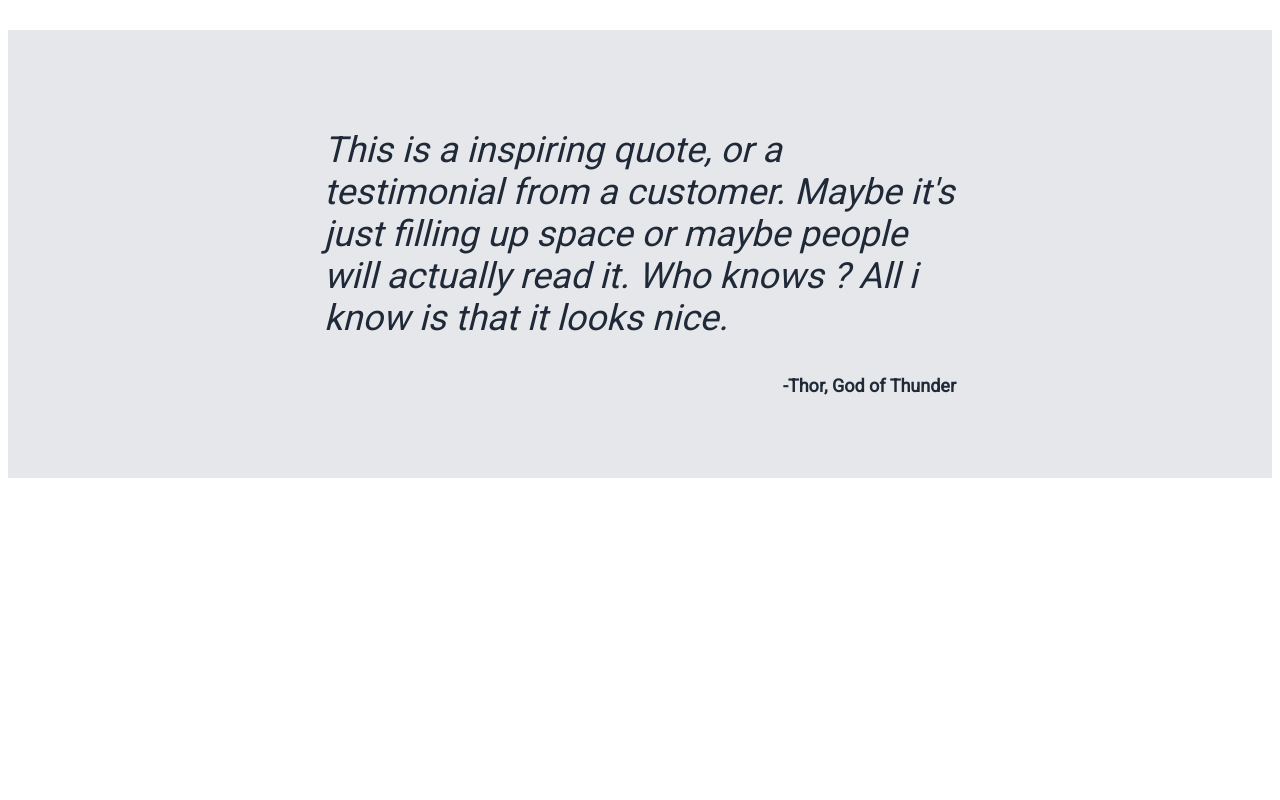
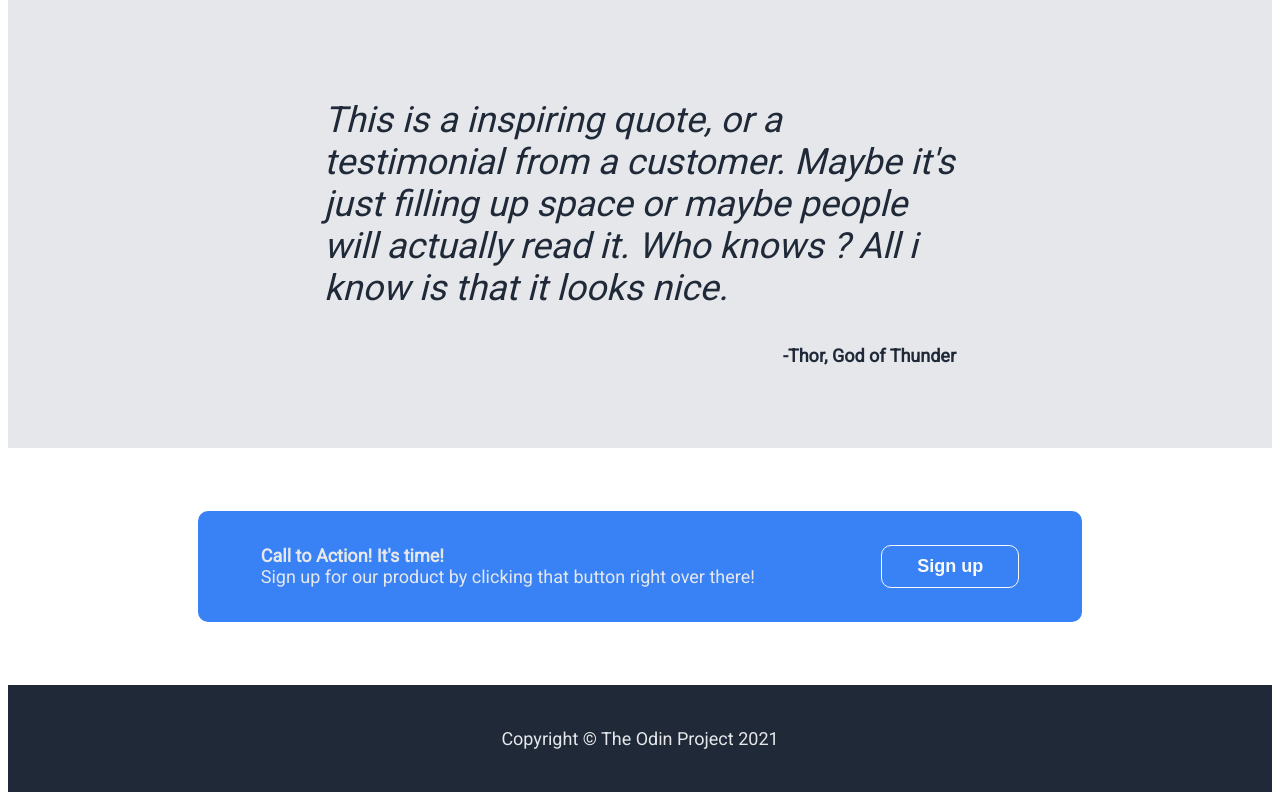
Before and after one commit to HugoCoz/TOP-03-Project-LandingPage, a plain HTML site: page index.html in a window 1280 px wide. Shown: the part 1095-1895 px from the top of the page. Before the commit the page ends 1581 px from the top, so only its background shows below. Drawn offline with Linux system fonts and the light colour scheme.

Commit message:
Adding CTA + Foooter : project done

```diff
--- a/index.html
+++ b/index.html
@@ -56,7 +56,19 @@
                 <p><em>This is a inspiring quote, or a testimonial from a customer. Maybe it's just filling up space or maybe people will actually read it. Who knows ? All i know is that it looks nice.</em></p>
                 <p class="author"><strong>-Thor, God of Thunder</strong></p>
             </div>
+
+            <div class="CTA">
+                <div class="CTA-text">
+                    <p><strong>Call to Action! It's time!</strong></p>
+                    <p>Sign up for our product by clicking that button right over there!</p>
+                </div>
+                <button>Sign up</button>
+            </div>
         </main>
+
+        <footer>
+            <p>Copyright © The Odin Project 2021</p>
+        </footer>
 
     </body>
 </html>
--- a/styles.css
+++ b/styles.css
@@ -11,6 +11,12 @@ header {
     align-items: center;
     padding: 10px 10% 10px 10%;
     gap: 25px;
+}
+
+footer {
+    background-color: #1F2937;
+    text-align: center;
+    padding: 25px 0px 25px 0px;
 }
 
 .box img {
@@ -47,12 +53,8 @@ header {
     justify-content: center;
     align-items: center;
     gap: 50px;
-    padding: 5% 25% 5% 25%;
+    margin: 5% 25% 5% 25%;
     text-align: center;
-}
-
-.quote {
-
 }
 
 h1 {
@@ -109,3 +111,19 @@ button {
     font-size: 18px;
     border: 0;
 }
+
+.CTA {
+    display: flex;
+    justify-content: space-around;
+    align-items: center;
+    margin: 5% 15% 5% 15%;
+    padding: 25px 0px 25px 0px;
+    background-color: #3882F6;
+    border-radius: 10px;
+    line-height: 20%;
+}
+
+.CTA button {
+    border: solid 1px #F9FAF8;
+    border-color: #F9FAF8;
+}
```
